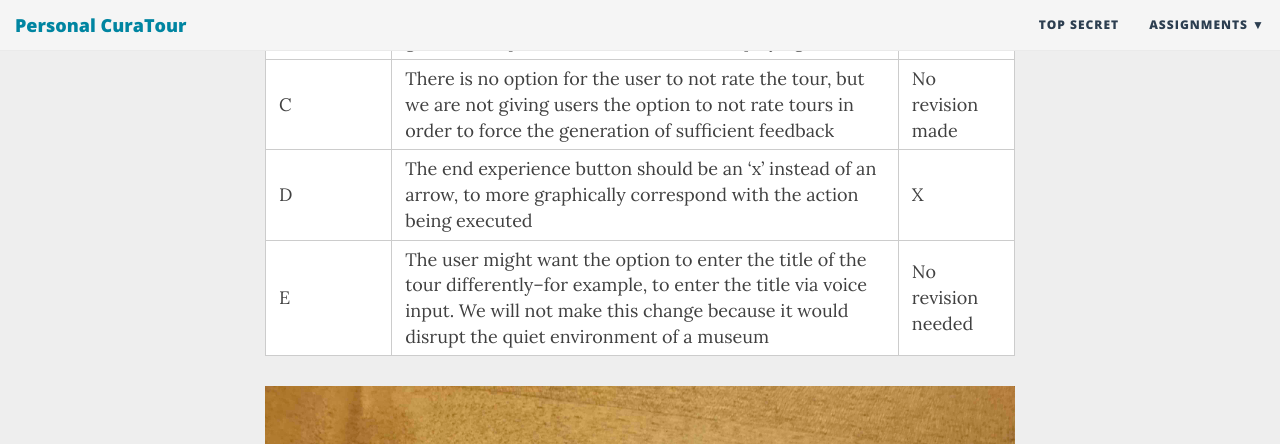
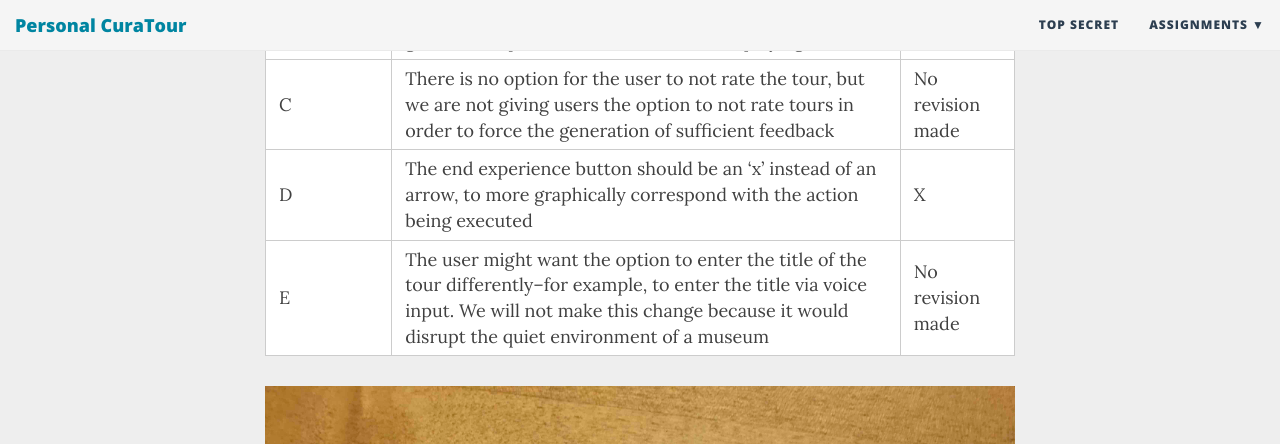
Before and after one commit to krtejeda/PersonalCuraTour, a Jekyll site: the page built from Usability-Testing-CheckIn.md, in a window 1280 px wide and 900 px high, scrolled down 547 px. Shown: the top 444 px of the window. Built offline with Jekyll 4.4.1, drawn with Linux system fonts in a browser that asks for light colours; nearby versions of some CDN libraries.

Commit message:
Update Usability-Testing-CheckIn.md

```diff
--- a/Usability-Testing-CheckIn.md
+++ b/Usability-Testing-CheckIn.md
@@ -13,7 +13,7 @@ layout: page
 | -------- | -------- | -------- |
 | D | The end experience button should be an ‘x’ instead of an arrow, to more graphically correspond with the action being executed | X |
 | -------- | -------- | -------- |
-| E | The user might want the option to enter the title of the tour differently--for example, to enter the title via voice input.  We will not make this change because it would disrupt the quiet environment of a museum  | No revision needed |
+| E | The user might want the option to enter the title of the tour differently--for example, to enter the title via voice input.  We will not make this change because it would disrupt the quiet environment of a museum  | No revision made |
 | -------- | -------- | -------- |
 
 ![](https://krtejeda.github.io/PersonalCuraTour/img/cogWalkthroughImg.jpg)
```
